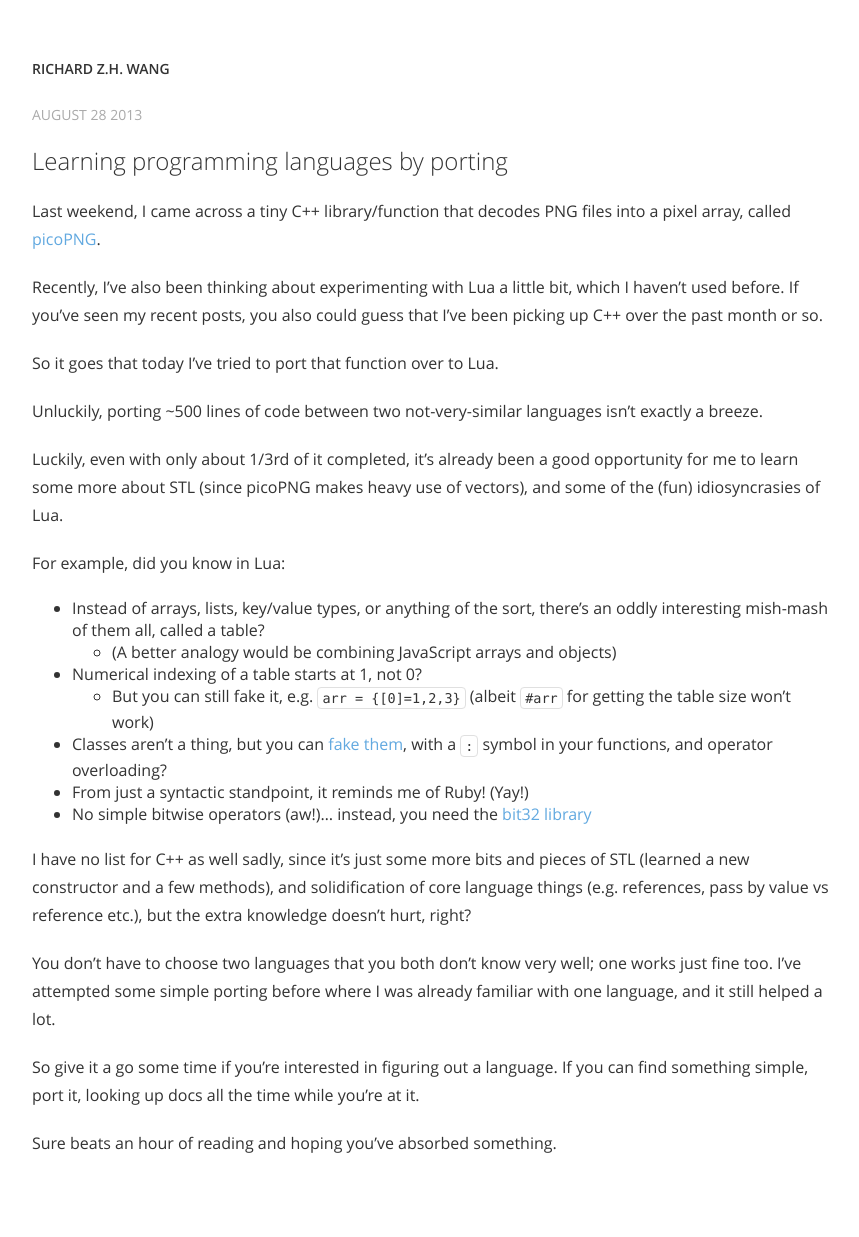
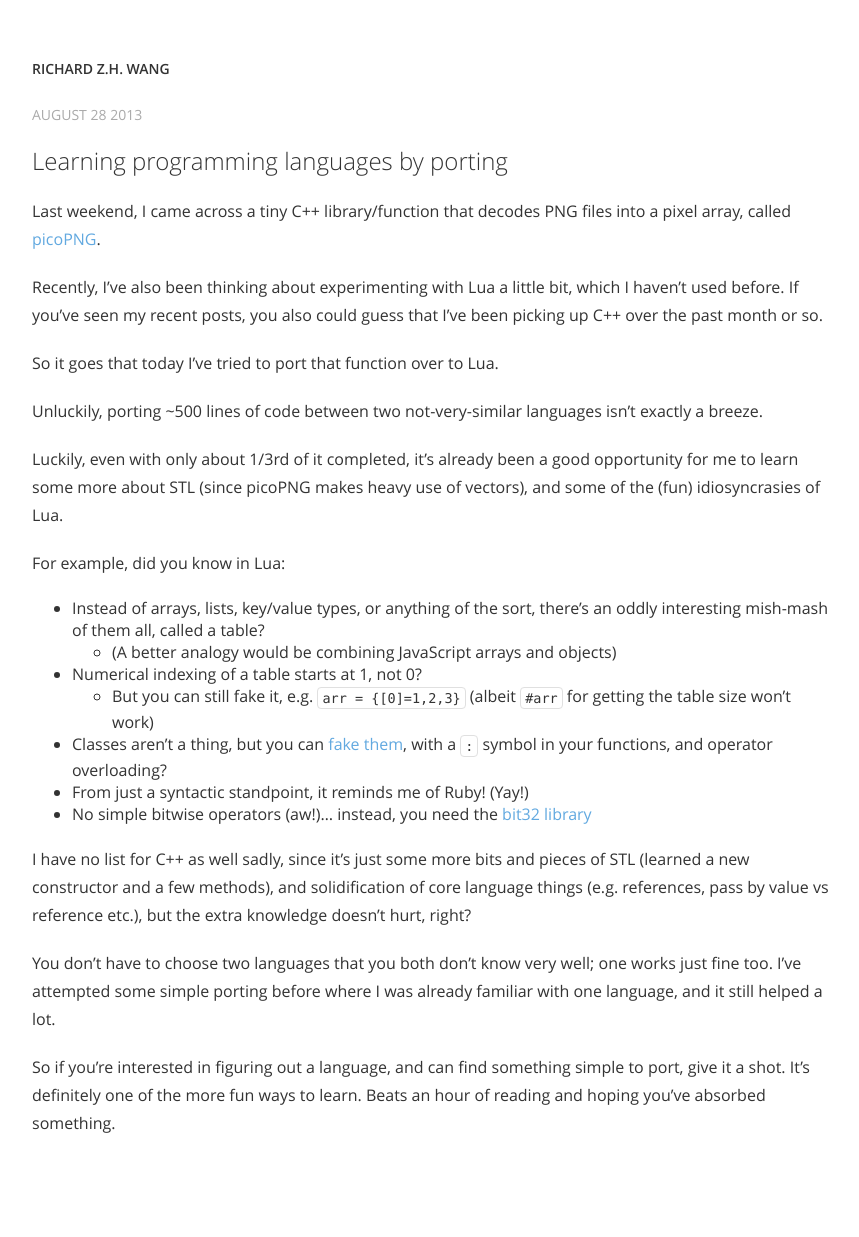
Before and after one commit to rzhw/rzhw.me, a Jekyll site: the page built from _posts/2013-08-28-learning-programming-languages-by-porting.markdown, in a window 1280 px wide. Shown: the whole page, without its empty margins (208-1067 px from the left). Built offline with Jekyll 4.4.1, drawn with Linux system fonts in a browser that asks for light colours.

Commit message:
Rewrite conclusion

```diff
--- a/_posts/2013-08-28-learning-programming-languages-by-porting.markdown
+++ b/_posts/2013-08-28-learning-programming-languages-by-porting.markdown
@@ -37,7 +37,5 @@ but the extra knowledge doesn't hurt, right?
 You don't have to choose two languages that you both don't know very well; one works just fine too.
 I've attempted some simple porting before where I was already familiar with one language, and it still helped a lot.
 
-So give it a go some time if you're interested in figuring out a language.
-If you can find something simple, port it, looking up docs all the time while you're at it.
-
-Sure beats an hour of reading and hoping you've absorbed something.
+So if you're interested in figuring out a language, and can find something simple to port, give it a shot.
+It's definitely one of the more fun ways to learn. Beats an hour of reading and hoping you've absorbed something.
```
